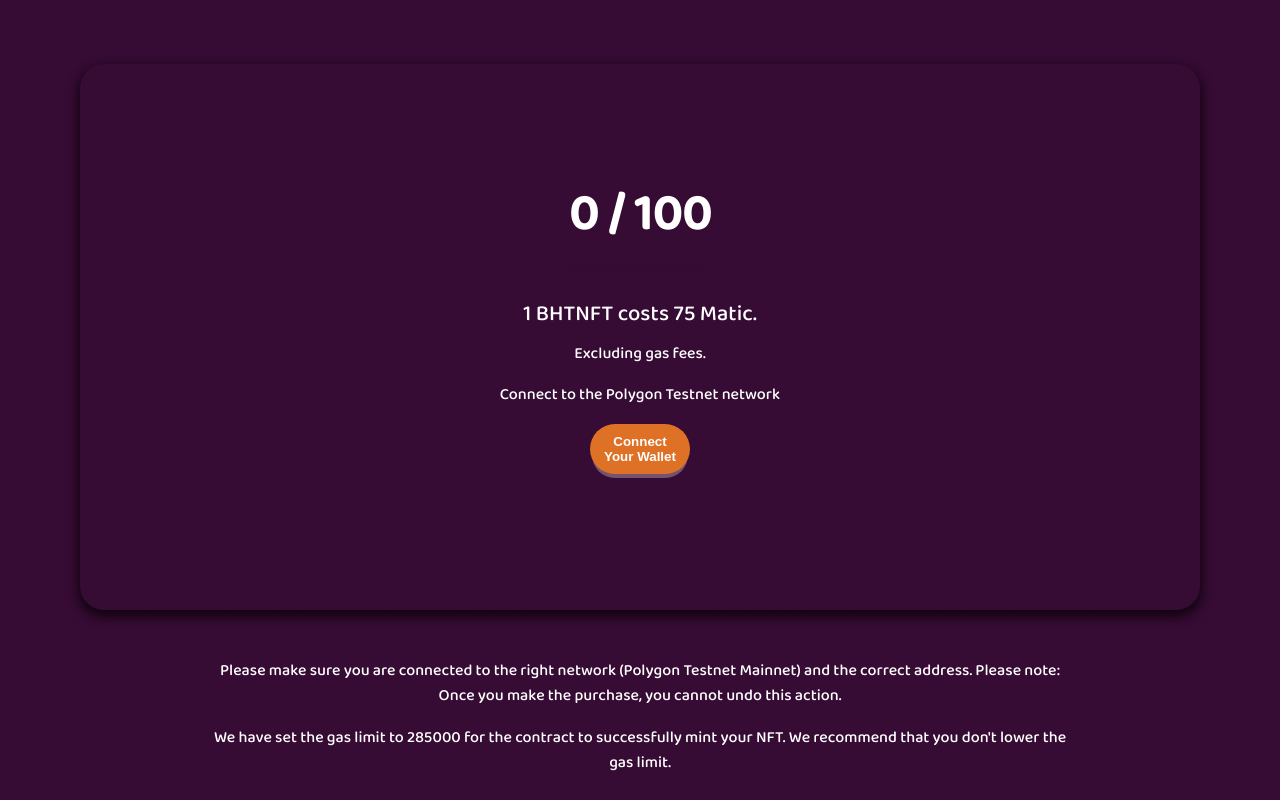
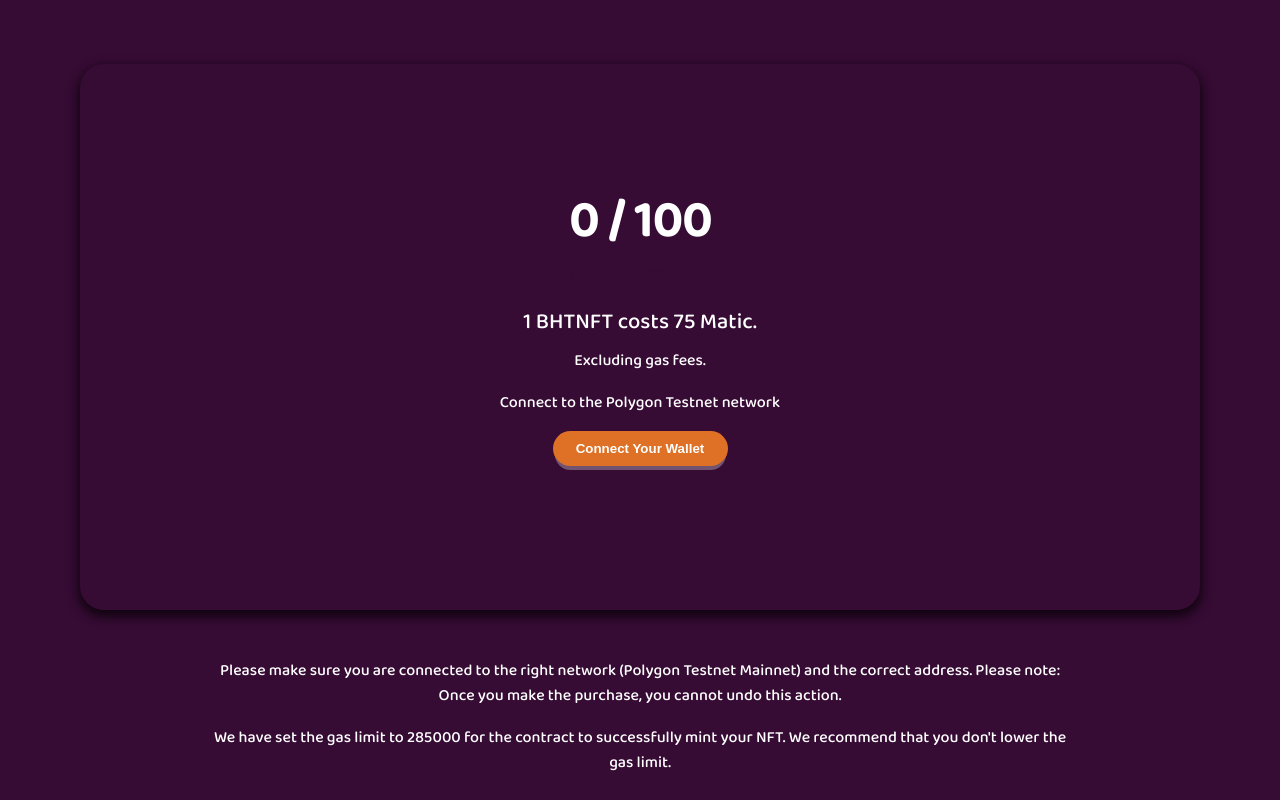
Before and after one commit to neobit/NFT-mint-app, a React (Create React App) app: page / in a window 1280 px wide. Built offline with nearby package versions, Linux system fonts and the light colour scheme.

Commit message:
Update App.js

```diff
--- a/src/App.js
+++ b/src/App.js
@@ -16,7 +16,7 @@
   padding: 10px;
   font-weight: bold;
   color: var(--secondary-text);
-  width: 100px;
+  width: 175px;
   cursor: pointer;
   box-shadow: 0px 6px 0px -2px rgba(250, 250, 250, 0.3);
   -webkit-box-shadow: 0px 6px 0px -2px rgba(250, 250, 250, 0.3);
```
